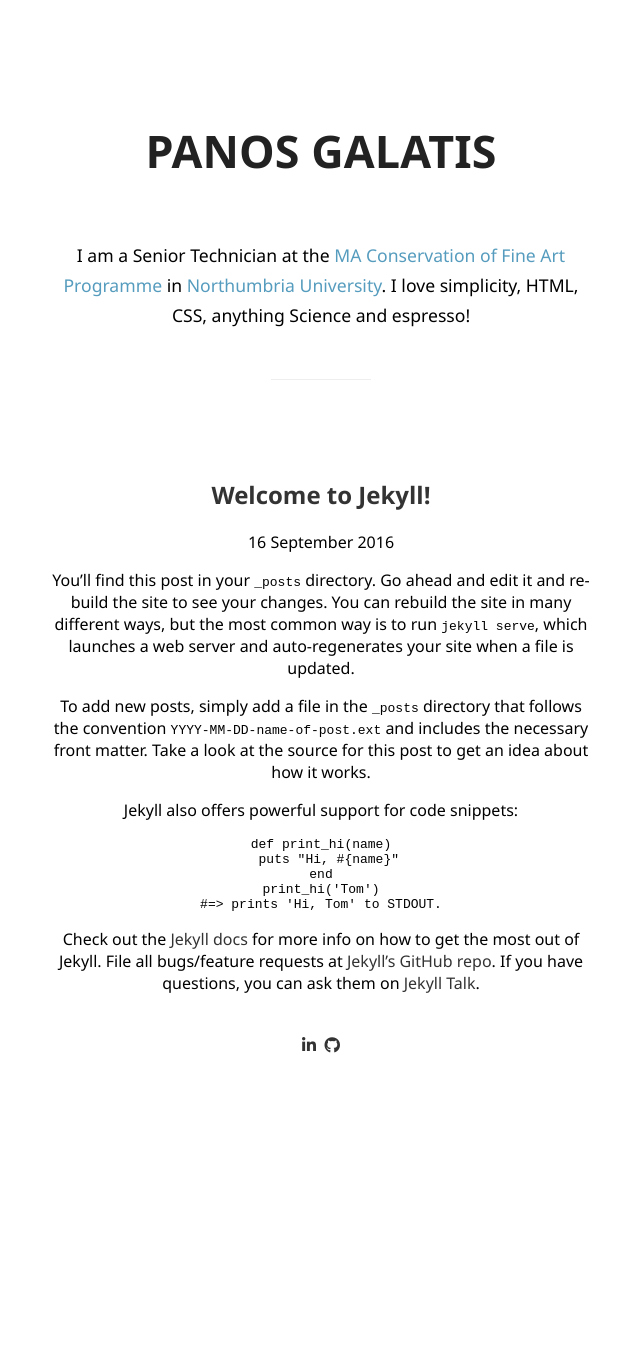
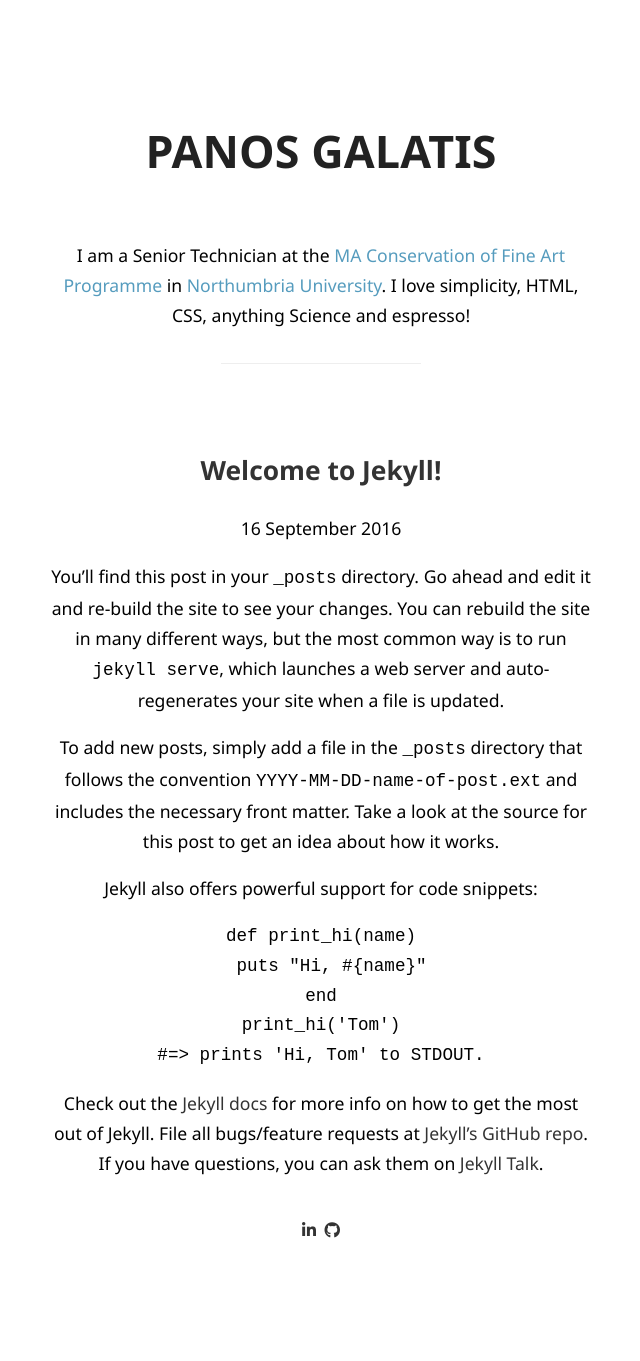
Before and after one commit to pgalatis/pgalatis.github.io, a Jekyll site: the page built from index.html, in a window 1280 px wide. Shown: the whole page, without its empty margins (319-959 px from the left). Built offline with Jekyll 4.4.1, drawn with Linux system fonts in a browser that asks for light colours; nearby versions of some CDN libraries; the list of posts is cut into pages by our own code; before the commit the page ends 1176 px from its top, so only the background shows below that.

Commit message:
CSS changes

```diff
--- a/css/style.css
+++ b/css/style.css
@@ -36,7 +36,7 @@
 	margin-top: 60px;
 }
 
-.main p {
+.main p, .post {
 	font-weight: 400;
 	font-size: 1.1rem;
 	line-height: 1.7;
@@ -51,9 +51,9 @@
 .main:after {
     display: block;
     content: "";
-    width: 100px;
+    width: 200px;
     height: 1px;
-    margin: 3rem auto;
+    margin: 2rem auto;
     background-color: #eee;
 }
 
```
Also changed, not shown: 2 other files.
